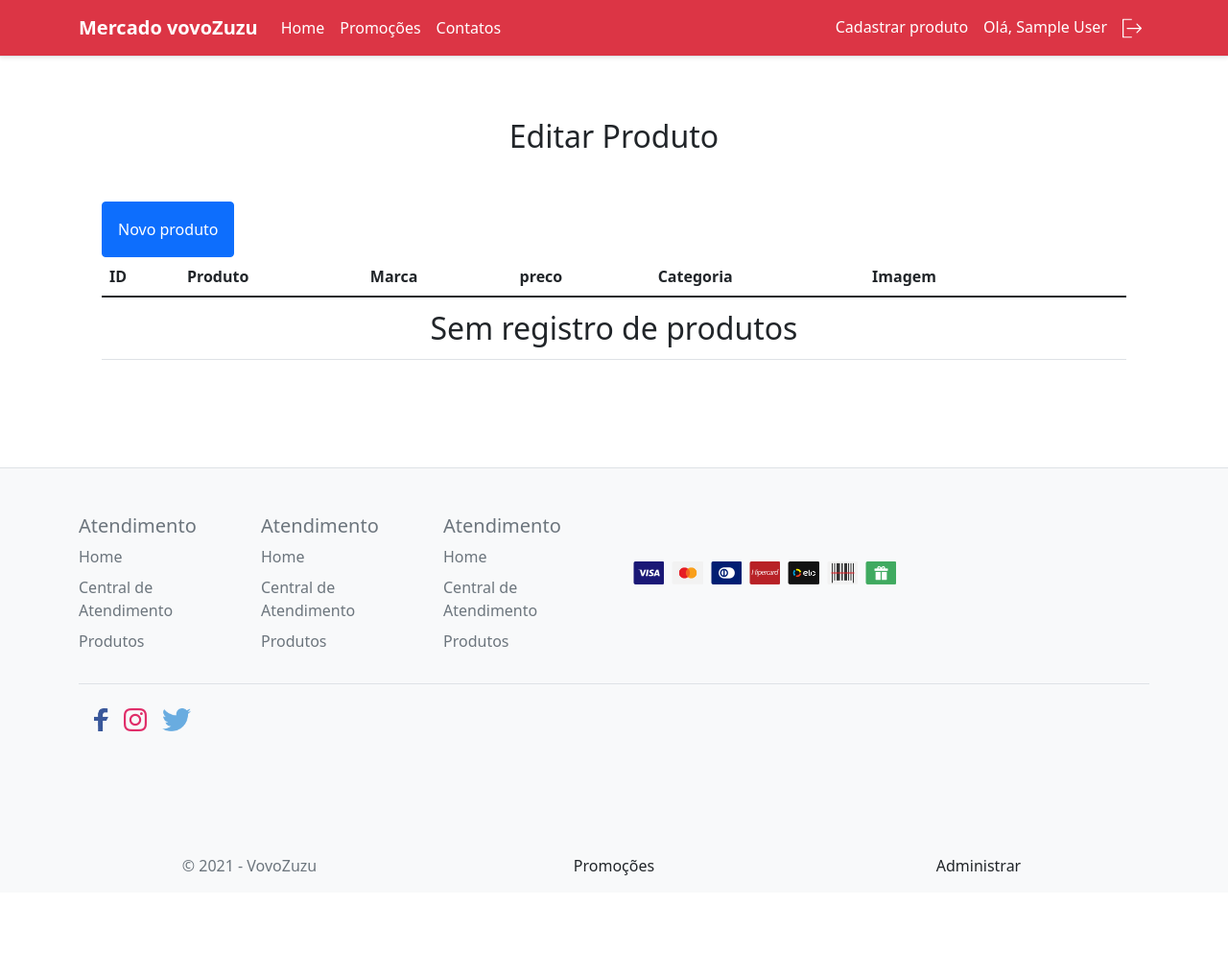
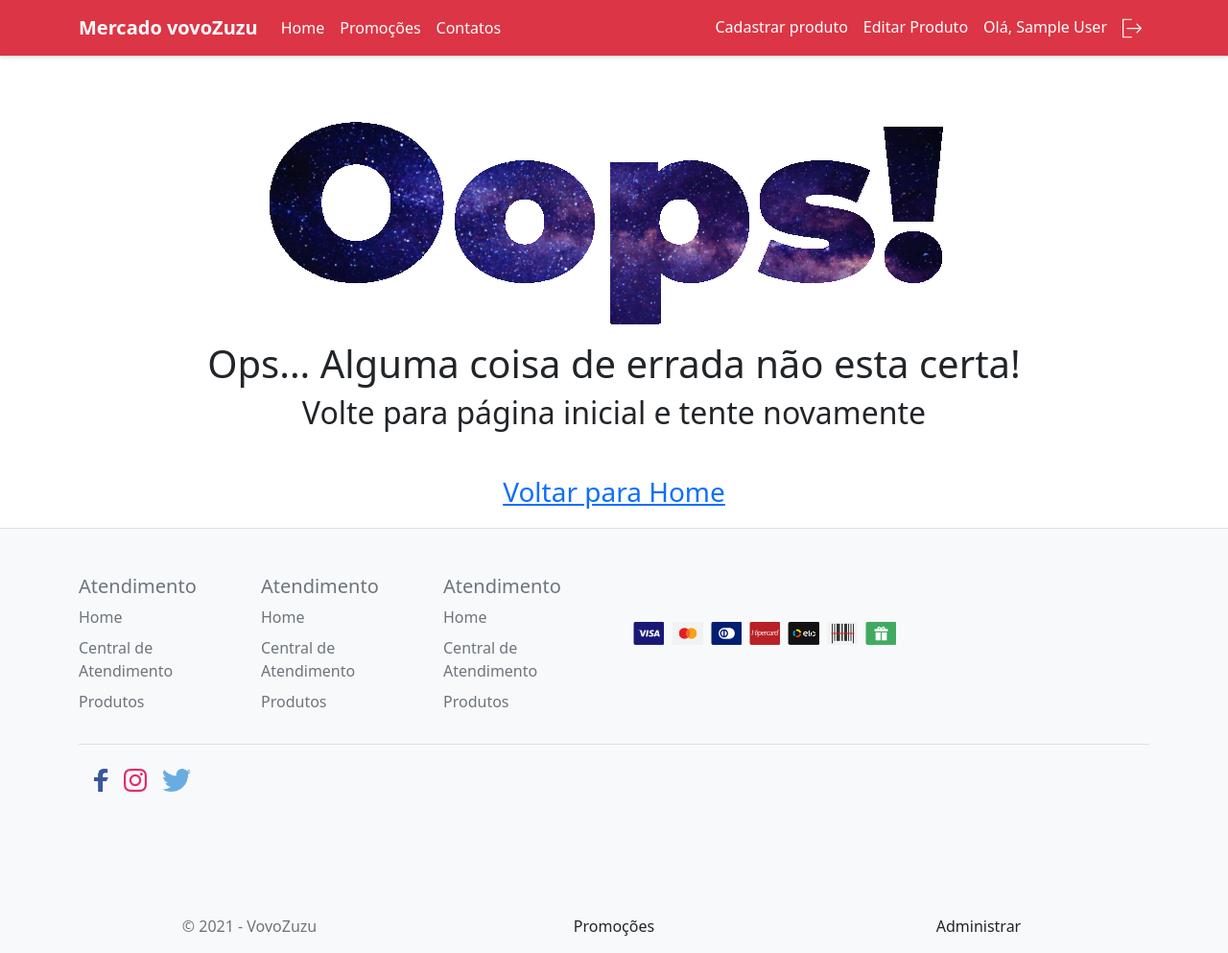
Before and after one commit to viniblack/PI-2-Semestre, a PHP site: page /projeto-pi/editarProduto.php in a window 1280 px wide. Shown: the whole page at 96% size. Before the commit the page ends 912 px from the top, so only its background shows below. Run offline with PHP 8.4, Linux system fonts and the light colour scheme; the visitor is signed in with stand-in values (Sample User, id 1); data that the repository does not hold is empty; some libraries are stand-ins or nearby versions.

Commit message:
arrumando sessao

```diff
--- a/config/session.php
+++ b/config/session.php
@@ -2,6 +2,29 @@
 
 session_start();
 
-if (!isset($_SESSION['id'])) {
-  // header("location:../../index.php");
+if (isset($_SESSION) || $_SESSION['tipo_conta'] != 2) {
+  require_once('./template/_menu.php');
+
+?>
+  <div class="page-wrap d-flex flex-row align-items-center">
+    <div class="container">
+      <div class="row justify-content-center">
+        <div class="col-md-12 text-center">
+          <span class="display-1 d-block"><img src="./imagens/opss.png" alt=""></span>
+          <div class="mb-4 lead">
+            <p class="h1">
+              Ops... Alguma coisa de errada não esta certa!
+            </p>
+            <p class="h2">
+              Volte para página inicial e tente novamente
+            </p>
+          </div>
+          <a href="./index.php" class="btn btn-link fs-3">Voltar para Home</a>
+        </div>
+      </div>
+    </div>
+  </div>
+<?php
+  require_once('./template/_footer.php');
+  die;
 }
--- a/editarProduto.php
+++ b/editarProduto.php
@@ -11,18 +11,36 @@
   <!-- JavaScript Bundle with Popper -->
   <script src="https://cdn.jsdelivr.net/npm/bootstrap@5.1.3/dist/js/bootstrap.bundle.min.js" integrity="sha384-ka7Sk0Gln4gmtz2MlQnikT1wXgYsOg+OMhuP+IlRH9sENBO0LRn5q+8nbTov4+1p" crossorigin="anonymous"></script>
   <link rel="icon" href="imagens/logoprovisorio.png">
+  <script src="https://ajax.googleapis.com/ajax/libs/jquery/2.1.1/jquery.min.js"></script>
+  <script src="https://igorescobar.github.io/jQuery-Mask-Plugin/js/jquery.mask.min.js"></script>
 
   <link href="./css/style.css" rel="stylesheet">
   <title>Editar produto - Supermercado Vovó</title>
+
+  <script>
+    $(document).ready(function() {
+      $('#preco').mask('000.000,00', {
+        reverse: true
+      });
+
+      $("#preco").change(function() {
+        $("#value").html($(this).val().replace(/\D/g, ''))
+      })
+
+    });
+  </script>
 </head>
 
 <?php
+
+include('./config/session.php');
 
 require_once("./config/connect.php");
 
 require_once('./php/Produto.class.php');
 
 $objProduto = new Produto($bd);
+
 ?>
 
 
--- a/index.php
+++ b/index.php
@@ -19,7 +19,6 @@
 <body style="min-width: 372px;">
     <?php
 
-    require_once('./config/session.php');
     require_once('./template/_menu.php');
 
 
--- a/php/cadastroProduto.php
+++ b/php/cadastroProduto.php
@@ -12,7 +12,8 @@ $marca = $_POST['marca'];
 $preco = $_POST['preco'];
 $categoria = $_POST['categoria'];
 
-
+echo "<pre>";
+var_dump($_FILES); die;
 if (isset($_FILES['imagemProduto'])) {
   $tipo = mime_content_type($_FILES['imagemProduto']['tmp_name']);
 
--- a/template/_cadastroProduto.php
+++ b/template/_cadastroProduto.php
@@ -43,7 +43,7 @@
       <div class="col-10">
         <div class="mb-3">
           <label for="imagemProduto" class="form-label">Imagem do produto</label>
-          <input name="imagemProduto" type="file" class="form-control" id="imagemProduto">
+          <input value="<?php echo $produto['imagem'] ?>" name="imagemProduto" type="file" class="form-control" id="imagemProduto">
         </div>
       </div>
       <div class="col-2 mb-3">
--- a/template/_menu.php
+++ b/template/_menu.php
@@ -1,5 +1,5 @@
 <?php
-require_once('./config/session.php');
+if (!isset($_SESSION)) session_start();
 ?>
 <header>
   <nav class="navbar navbar-expand-lg navbar-dark bg-danger border-bottom shadow-sm mb-3">
@@ -42,6 +42,9 @@ require_once('./config/session.php');
                 <li class="nav-item">
                   <a href="./cadastroProduto.php" class="nav-link text-white">Cadastrar produto</a>
                 </li>
+                <li class="nav-item">
+                  <a href="./editarProduto.php" class="nav-link text-white">Editar Produto</a>
+                </li>
               <?php
               endif
               ?>
```
Also changed, not shown: imagens/opss.png (added).
